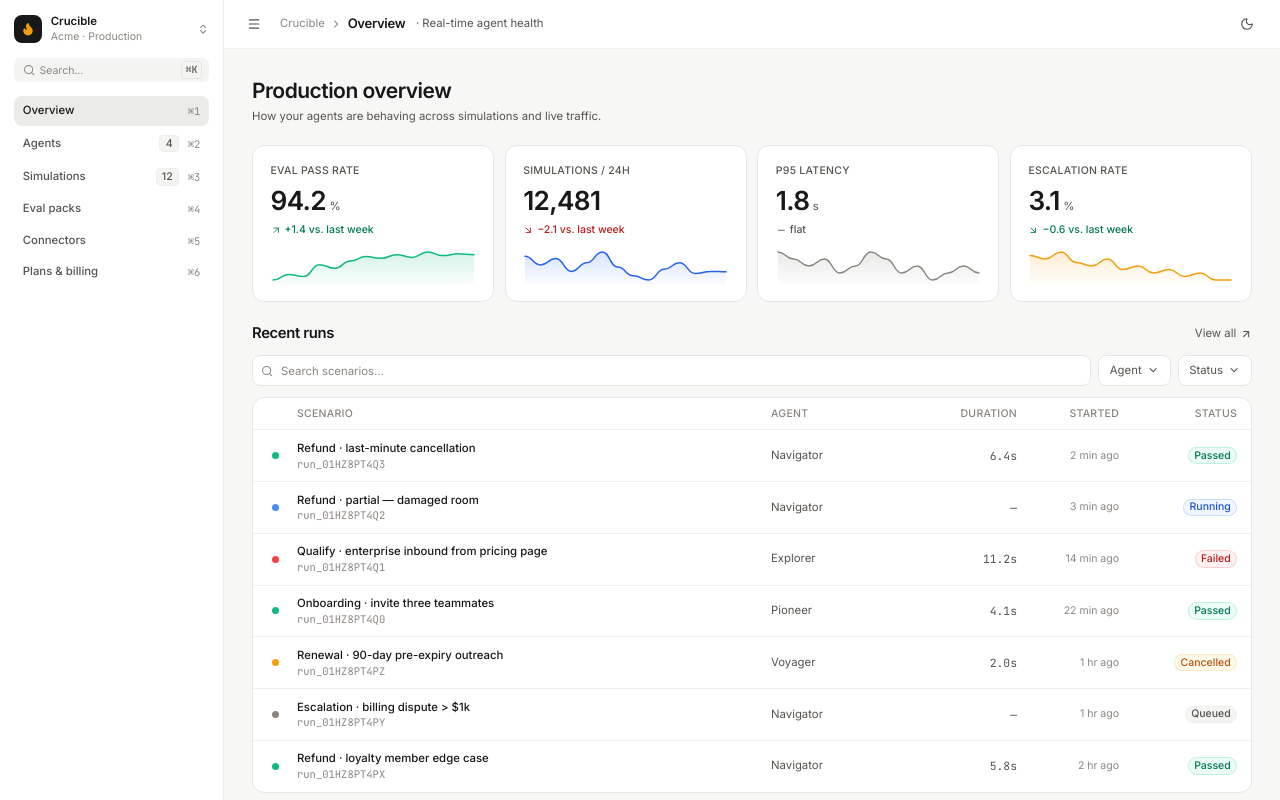
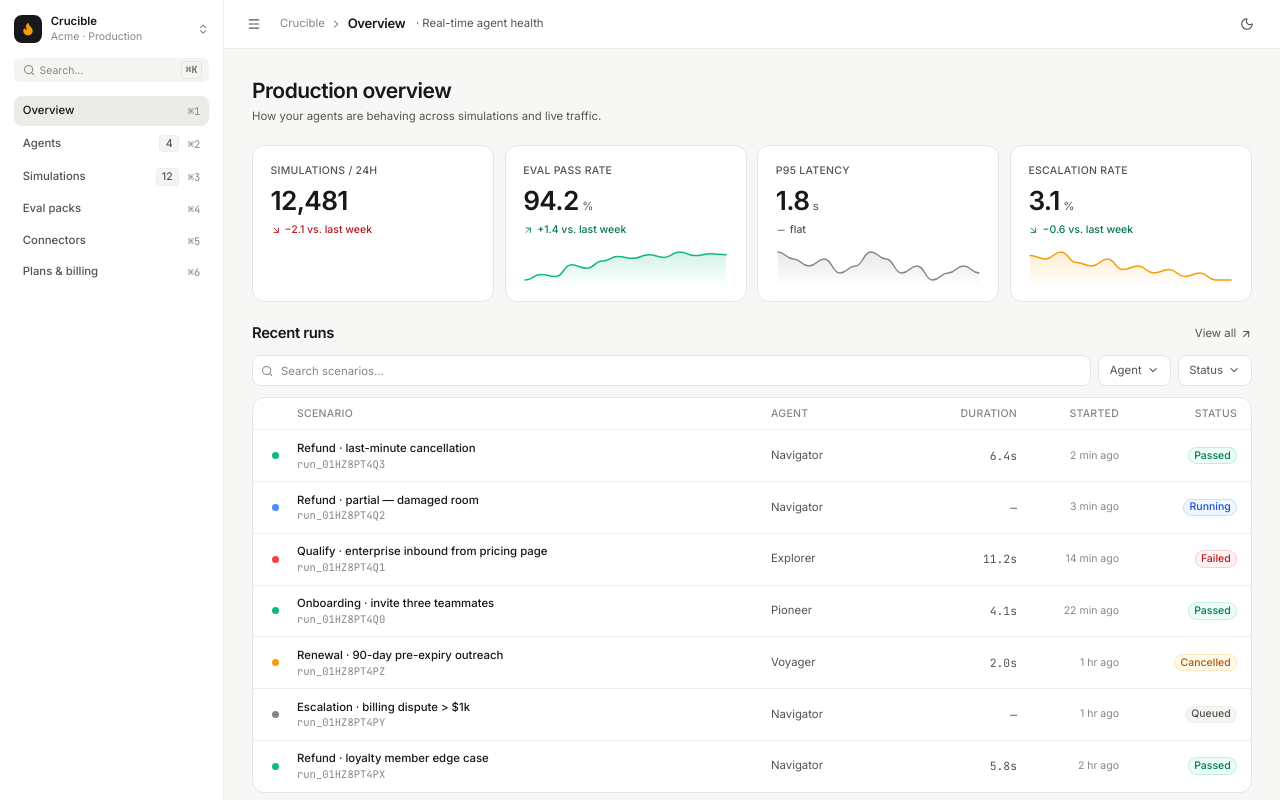
Before and after one commit to Soffi-Originals/crucible-demo, a React (Vite) app: page / in a window 1280 px wide. Shown: the top 800 px of the page. Built offline with nearby package versions, Linux system fonts and the light colour scheme.

Commit message:
AI: Edit src/pages/OverviewPage.tsx

```diff
--- a/src/pages/OverviewPage.tsx
+++ b/src/pages/OverviewPage.tsx
@@ -246,6 +246,13 @@ export function OverviewPage() {
 
       <div className="grid grid-cols-1 gap-3 sm:grid-cols-2 xl:grid-cols-4">
         <MetricTile
+          label="Simulations / 24h"
+          value="12,481"
+          delta="−2.1 vs. last week"
+          trend="down"
+          sentiment="negative"
+        />
+        <MetricTile
           label="Eval pass rate"
           value="94.2"
           unit="%"
@@ -254,15 +261,6 @@ export function OverviewPage() {
           sentiment="positive"
           sparkline={evalPassRateSeries}
           sparklineColor="var(--color-success)"
-        />
-        <MetricTile
-          label="Simulations / 24h"
-          value="12,481"
-          delta="−2.1 vs. last week"
-          trend="down"
-          sentiment="negative"
-          sparkline={simulationsSeries}
-          sparklineColor="var(--color-accent)"
         />
         <MetricTile
           label="P95 latency"
```
